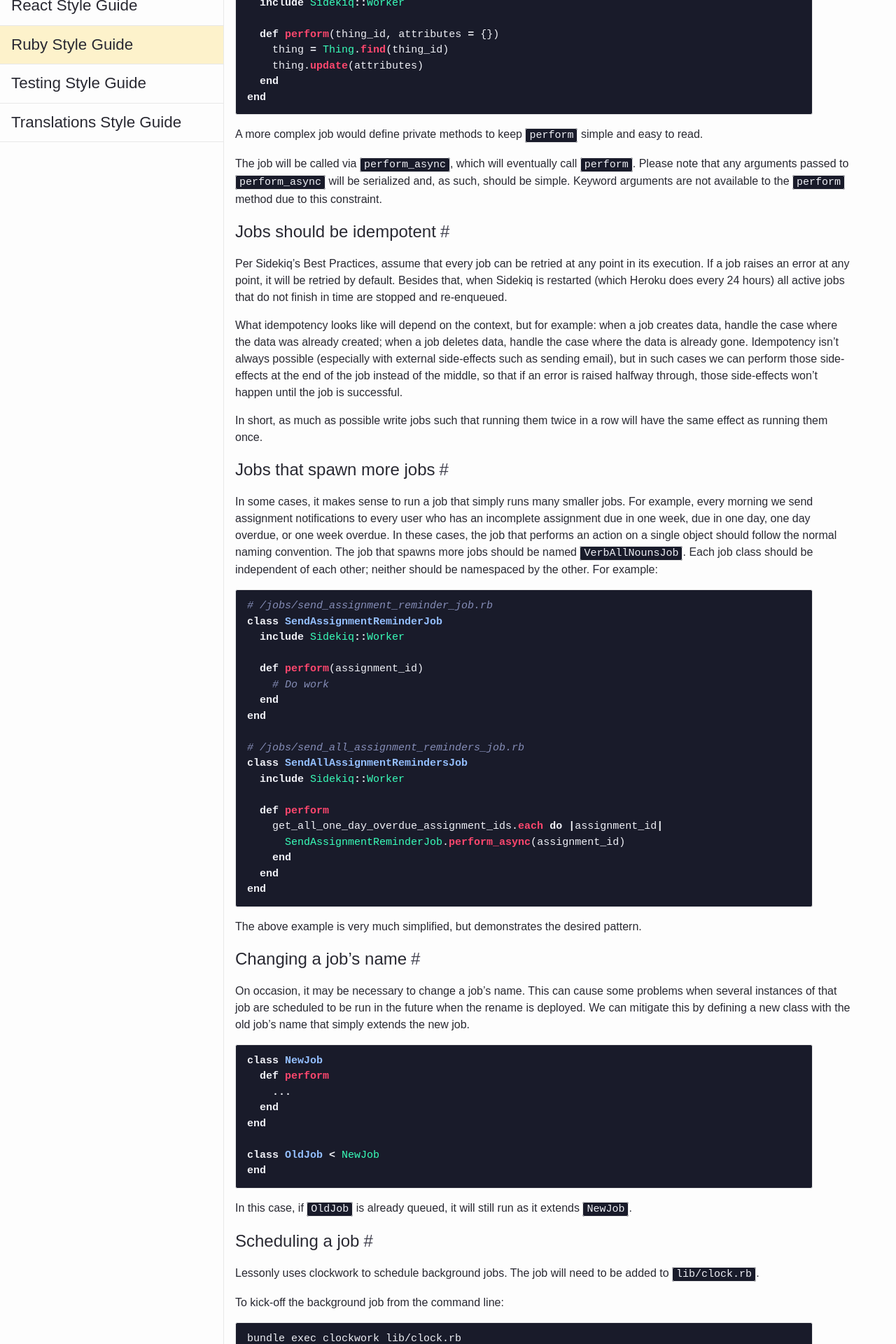
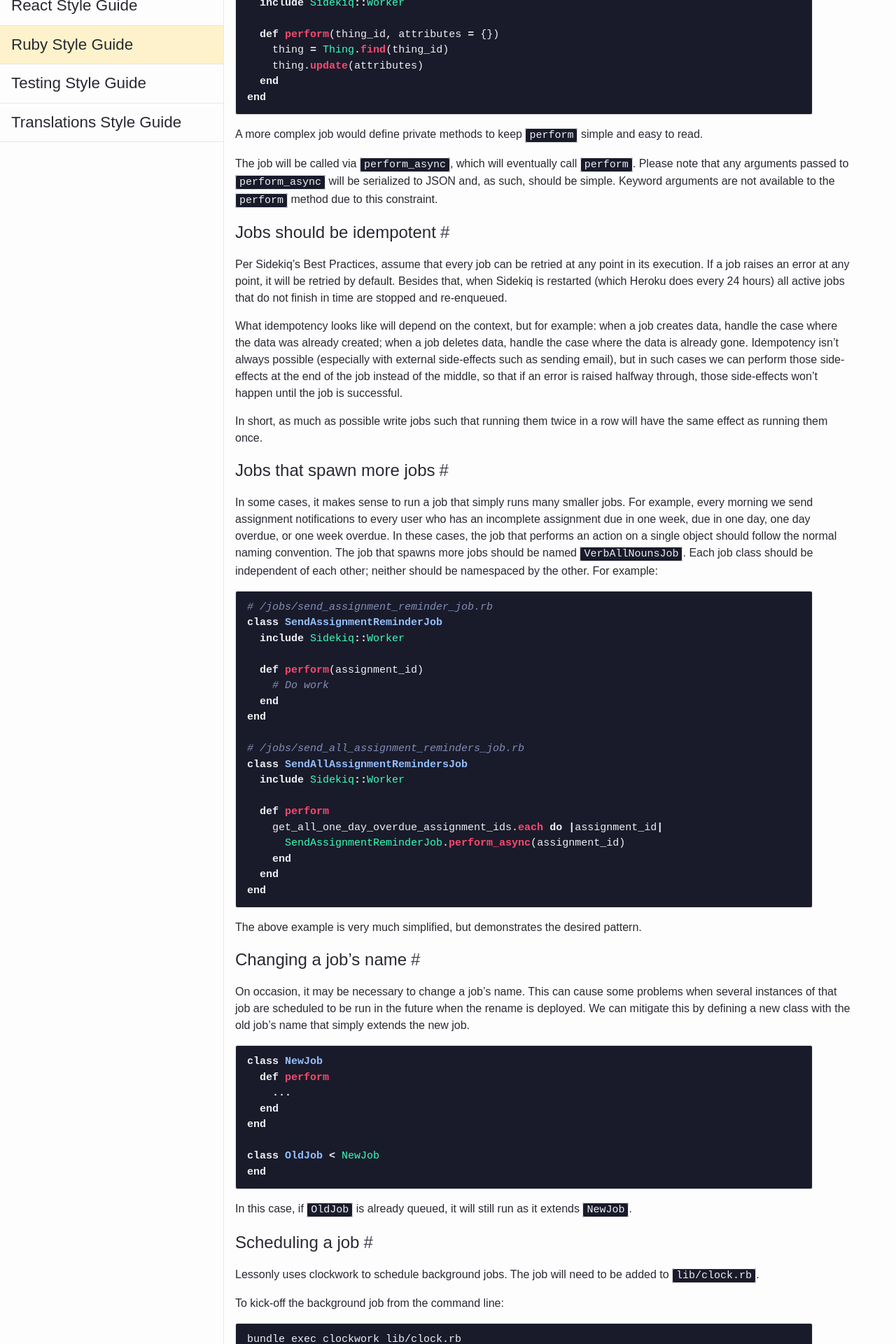
Before and after one commit to isabella232/lessonly.github.io, a Jekyll site: the page built from _styleguide/ruby/job.md, in a window 1280 px wide. Shown: the part 423-2343 px from the top of the page at 70% size. Built offline with Jekyll 4.4.1, drawn with Linux system fonts in a browser that asks for light colours.

Commit message:
Link to Sidekiq’s docs on argument serialization

```diff
--- a/_styleguide/ruby/job.md
+++ b/_styleguide/ruby/job.md
@@ -23,7 +23,8 @@
 
 A more complex job would define private methods to keep `perform` simple and easy to read.
 
-The job will be called via `perform_async`, which will eventually call `perform`. Please note that any arguments passed to `perform_async` will be serialized and, as such, should be simple. Keyword arguments are not available to the `perform` method due to this constraint.
+The job will be called via `perform_async`, which will eventually call `perform`. Please note that any arguments passed to `perform_async` [will be serialized to JSON](https://github.com/mperham/sidekiq/wiki/Best-Practices#1-make-your-job-parameters-small-and-simple) and, as such, should be simple. Keyword arguments are not available to the `perform` method due to this constraint.
+
 ### Jobs should be idempotent
 
 Per Sidekiq’s [Best Practices](https://github.com/mperham/sidekiq/wiki/Best-Practices#2-make-your-job-idempotent-and-transactional), assume that every job can be retried at any point in its execution. If a job raises an error at any point, it will be retried by default. Besides that, when Sidekiq is restarted (which [Heroku does every 24 hours](https://devcenter.heroku.com/articles/dynos#restarting)) all active jobs that do not finish in time are stopped and re-enqueued.
```
